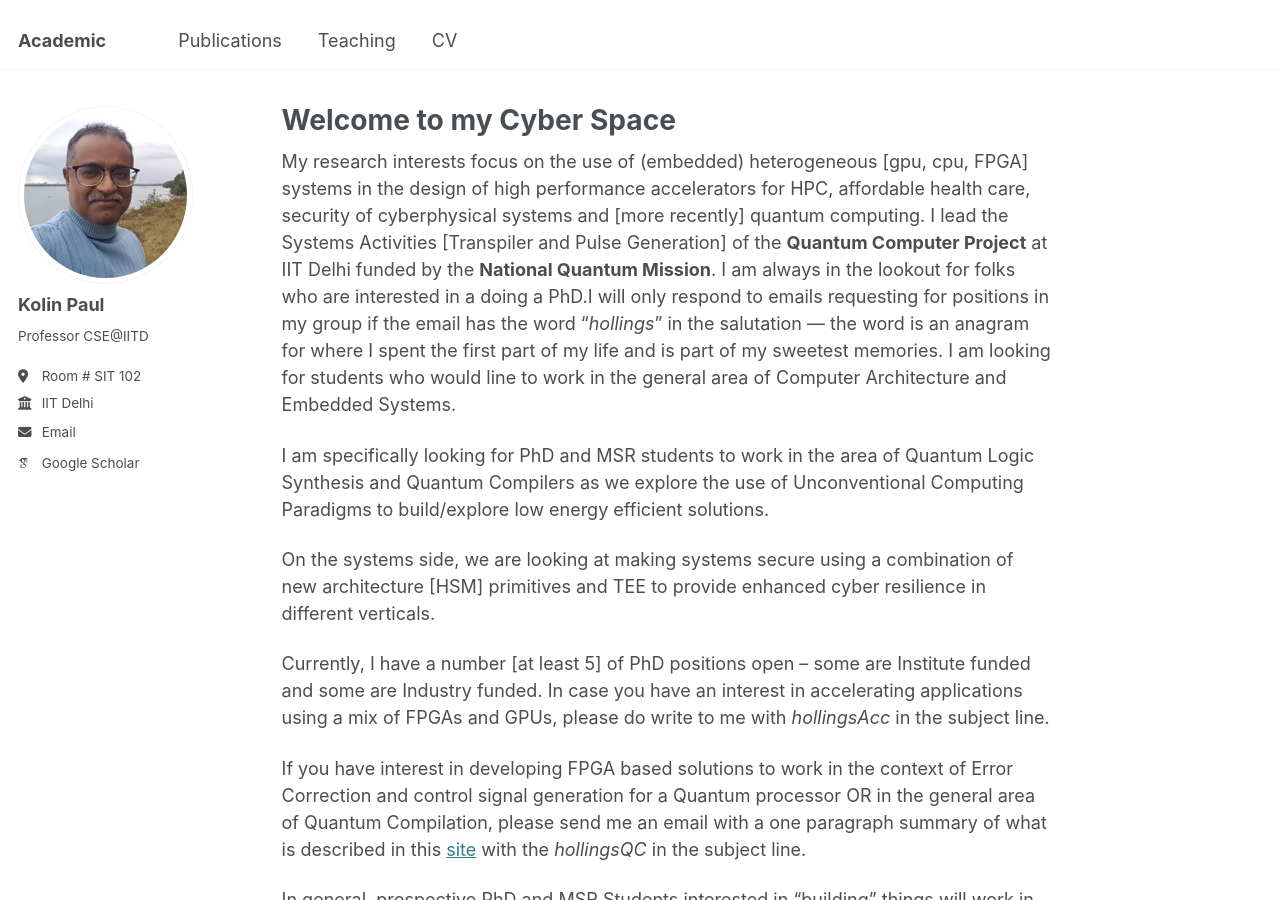
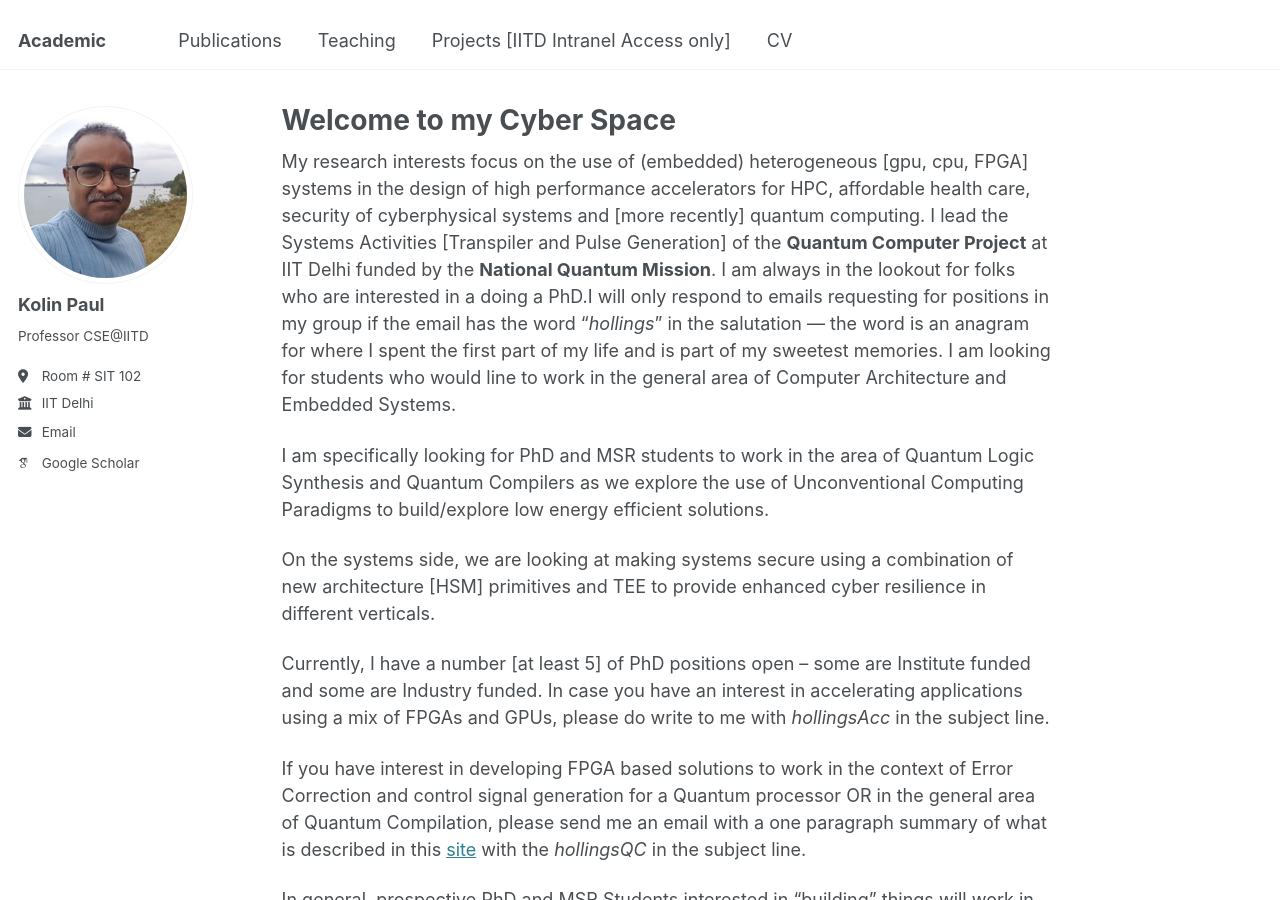
Before and after one commit to kolinpaul/kolinpaul.github.io, a Jekyll site: the page built from _pages/about.md, in a window 1280 px wide and 900 px high. Built offline with Jekyll 4.4.1, drawn with Linux system fonts in a browser that asks for light colours; some web fonts are replaced.

Commit message:
Update navigation.yml

```diff
--- a/_data/navigation.yml
+++ b/_data/navigation.yml
@@ -17,6 +17,10 @@ main:
   - title: "Teaching"
     url: /teaching/
 
+  - title: "Projects [IITD Intranel Access only]"
+    url: /projectsIITD/
+
+
   - title: "CV"
     url: /cv/
 
```
